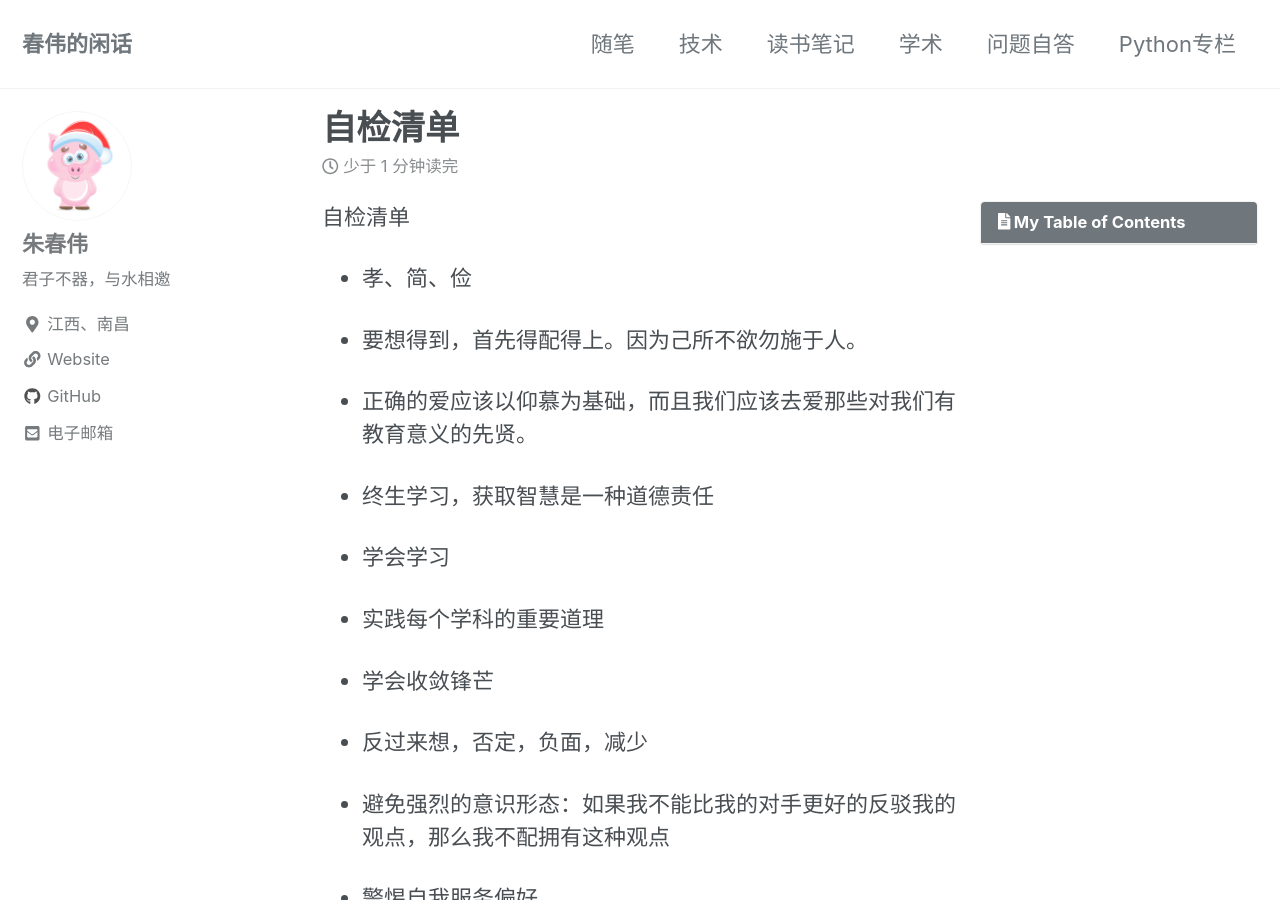
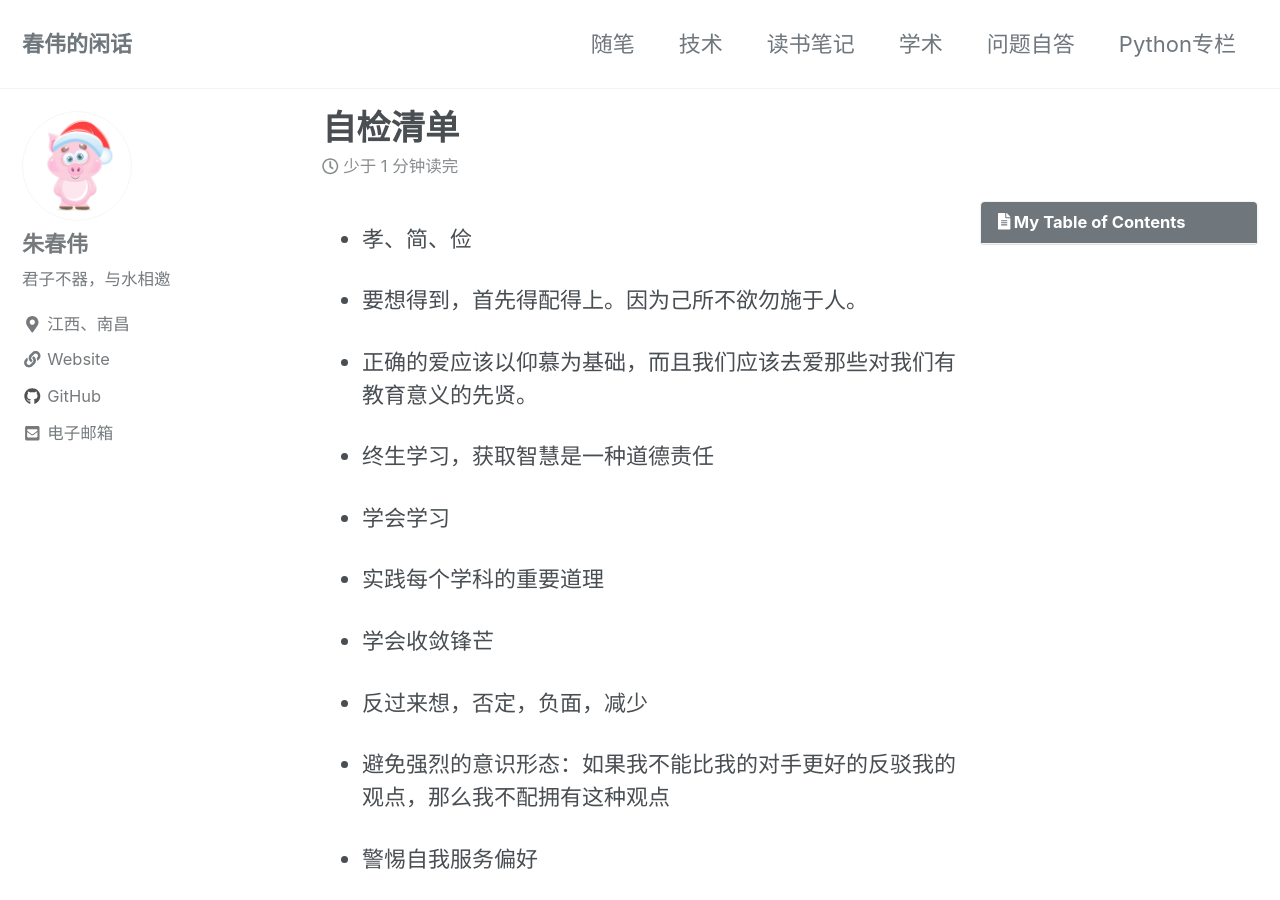
Before and after one commit to chunweizhu/chunweizhu.github.io, a Jekyll site: the page built from _posts/literary/2020-03-20-self-check.md, in a window 1280 px wide and 900 px high. Built offline with Jekyll 4.4.1, drawn with Linux system fonts in a browser that asks for light colours; cached includes are drawn as plain includes.

Commit message:
Update 2020-03-20-self-check.md

```diff
--- a/_posts/literary/2020-03-20-self-check.md
+++ b/_posts/literary/2020-03-20-self-check.md
@@ -11,7 +11,6 @@ categories:
 published: true
 ---
 
-自检清单
 
 - 孝、简、俭
 
@@ -51,6 +50,9 @@ published: true
 
 
 
+
+
+
 CHANGELOG
 
 - 200320 创建『来源查理GOULD演讲』
```
